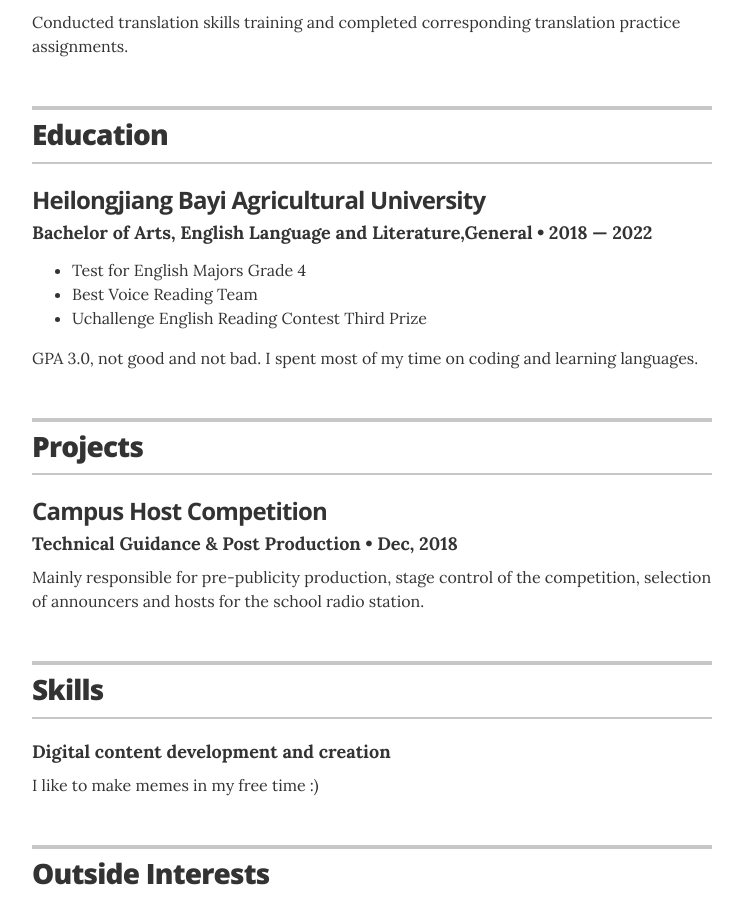
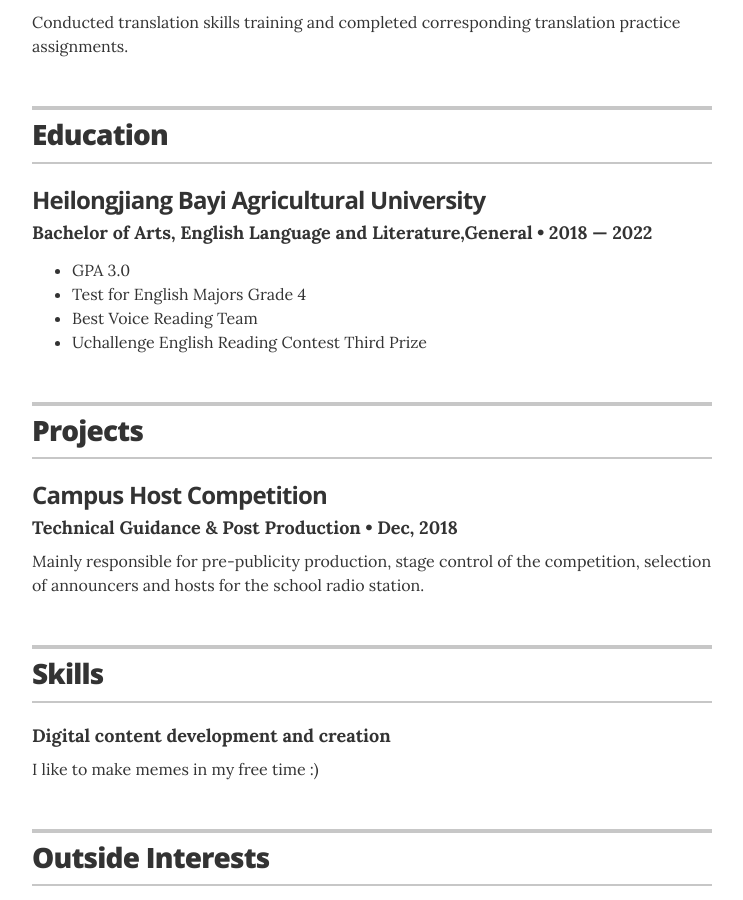
Before and after one commit to vfanghao/fanghao.me, a Jekyll site: the page built from index.html, in a window 1280 px wide and 900 px high, scrolled down 895 px. Shown: the whole window, without its empty margins (268-1011 px from the left). Built offline with Jekyll 4.4.1, drawn with Linux system fonts in a browser that asks for light colours.

Commit message:
Update education.yml

```diff
--- a/_data/education.yml
+++ b/_data/education.yml
@@ -3,7 +3,8 @@
   uni: Heilongjiang Bayi Agricultural University
   year: 2018 &mdash; 2022
   awards:
+    - award: GPA 3.0
     - award: Test for English Majors Grade 4
     - award: Best Voice Reading Team
     - award: Uchallenge English Reading Contest Third Prize
-  summary: GPA 3.0, not good and not bad. I spent most of my time on coding and learning languages.
+  summary:
```
